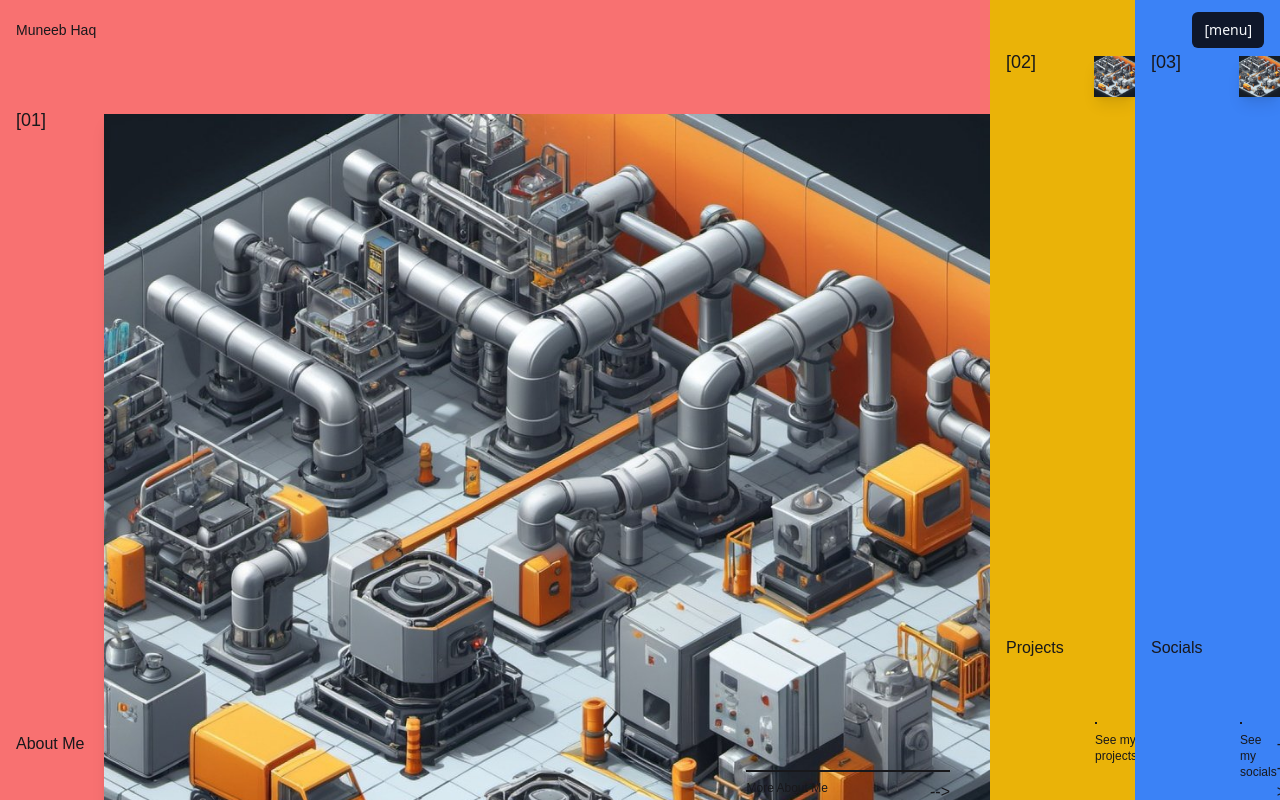
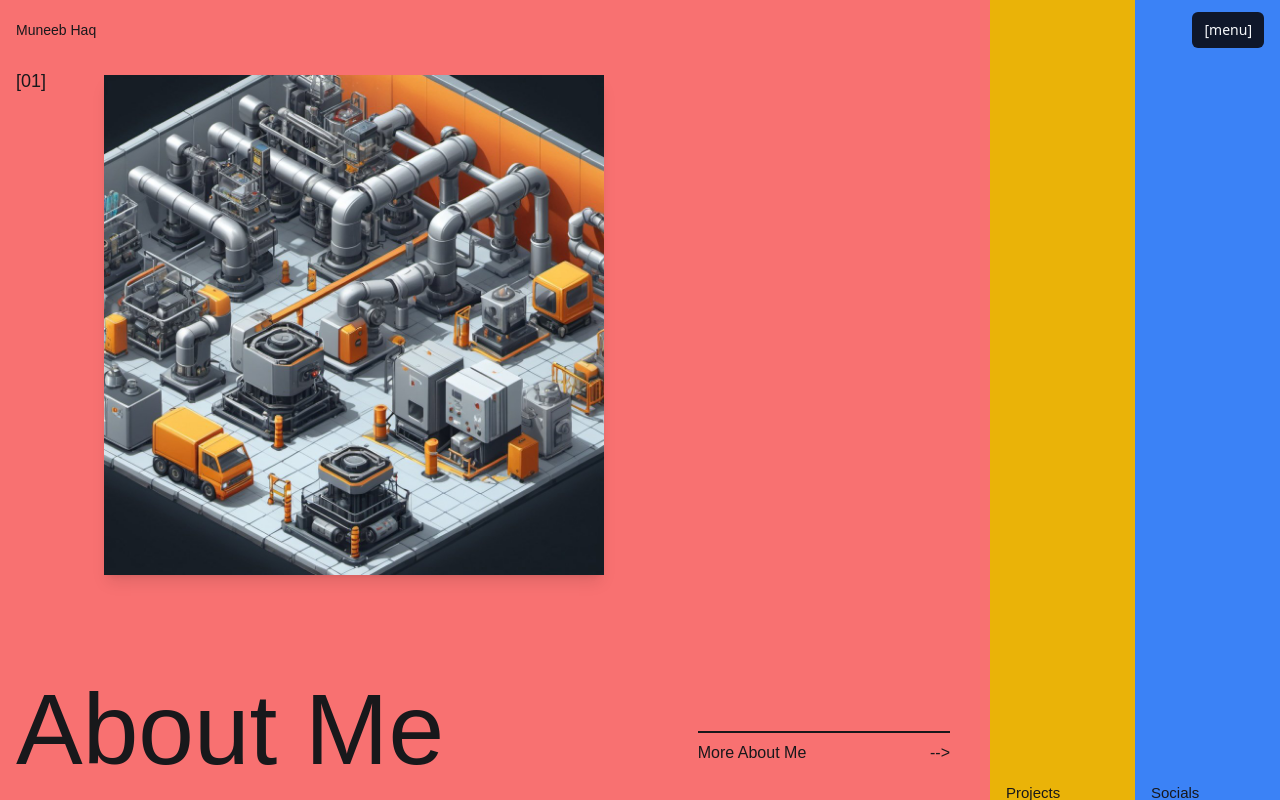
Before and after one commit to muh5329/Monkey-Factory, a Next.js app: page / in a window 1280 px wide. Shown: the top 800 px of the page. Built offline with nearby package versions, Linux system fonts and the light colour scheme.

Commit message:
Sliding locked page animations with resizing subtitle

```diff
--- a/src/app/page.tsx
+++ b/src/app/page.tsx
@@ -4,16 +4,28 @@ import Image from 'next/image'
 import gsap from "gsap";
 import { useGSAP } from "@gsap/react";
 import { useRef, useState } from "react";
+
 interface SlidingPage {
   pageNumber: string;
   optionalName?: string;
   mainImage: string;
   pageSubtitle: string;
   linkTitle: string;
+  selected: boolean;
 }
 
 
 const SlidingPage = (props: SlidingPage) => {
+  const subtitleRef = useRef(null);
+  useGSAP(() => {
+
+    if (props.selected) {
+      gsap.to(subtitleRef.current, { fontSize: '100px' });
+    } else {
+      gsap.to(subtitleRef.current, { fontSize: '15px' });
+    }
+  }, [props.selected]);
+
   return (
     <div className="flex flex-col justify-between h-dvh">
       <div className="">
@@ -21,6 +33,7 @@ const SlidingPage = (props: SlidingPage) => {
           {props.optionalName}
         </div>
       </div>
+      {props.selected &&
 
         <div className="flex pt-1 h-[75%]">
           <div className="w-10 pt-4 pl-4  text-lg">
@@ -32,11 +45,9 @@ const SlidingPage = (props: SlidingPage) => {
             <div className="shadow-lg ">
               <Image
                 src={props.mainImage}
-              width="0"
-              alt=''
-              height="0"
-              sizes="100vw"
-              style={{ width: '100%', height: '100%' }}
+                width={500}
+                height={500}
+                alt="Picture of the author"
               />
             </div>
 
@@ -45,23 +56,25 @@ const SlidingPage = (props: SlidingPage) => {
 
         </div>
 
+      }
       <div className="flex justify-between pl-4 ">
 
-        <div className="w-[75%] ">
+        <div className="w-[60%] align-text-top text-[15px] " ref={subtitleRef}>
           {props.pageSubtitle}
         </div>
 
-        <div className="pr-10 grid grid-rows-2 grid-cols-1 gap-1 w-[25%] ">
-          <div className=''></div>
+        {props.selected &&
+          <div className="pr-10 grid grid-rows-2 grid-cols-1 gap-1 w-[30%] ">
+            <div />
 
             <div className=''>
               {/* line of full width */}
-            <div className="border border-zinc-900  " />
+              <div className="border border-zinc-900 " />
 
               {/* subtitle */}
               <div className="flex justify-between pt-2 ">
 
-              <div className=" text-xs ">
+                <div className=" text-m ">
                   {props.linkTitle}
                 </div>
 
@@ -74,6 +87,8 @@ const SlidingPage = (props: SlidingPage) => {
             </div>
 
           </div>
+
+        }
 
       </div>
     </div >
@@ -91,22 +106,29 @@ export default function HomePage() {
 
   const { contextSafe } = useGSAP();
 
-
   const slidingPageOnClick = contextSafe((ref: any) => {
     setSelectedPage(ref)
     for (let page of pages) {
       if (page == ref) {
         gsap.to(page.current, { width: '100%' })
       } else {
-        gsap.to(page.current, { width: 150 })
+        gsap.to(page.current, { width: 160 })
       }
     }
 
   });
 
 
+  const isSelected = (ref: any) => {
+    return ref.current && selectedPage.current && ref.current == selectedPage.current;
+  }
+  const isSelectedDefaultRender = (ref: any) => {
+    return ref.current == selectedPage.current;
+  }
+
+
   return (
-    <main className='flex flex-row w-[100%]'>
+    <main className='flex flex-row w-[100%] overflow-hidden'>
 
       <div ref={aboutRef} onClick={() => slidingPageOnClick(aboutRef)} className="w-[80%] bg-red-400 pt-1 text-zinc-900 font-medium font-scopeone z-0 h-dvh">
         <SlidingPage
@@ -115,6 +137,7 @@ export default function HomePage() {
           mainImage="/rooms/room_1.jpg"
           pageSubtitle="About Me"
           linkTitle="More About Me"
+          selected={isSelectedDefaultRender(aboutRef)}
         />
       </div>
 
@@ -124,6 +147,7 @@ export default function HomePage() {
           mainImage="/rooms/room_1.jpg"
           pageSubtitle="Projects"
           linkTitle="See my projects"
+          selected={isSelected(projectsRef)}
         />
       </div>
 
@@ -134,6 +158,7 @@ export default function HomePage() {
           mainImage="/rooms/room_1.jpg"
           pageSubtitle="Socials"
           linkTitle="See my socials"
+          selected={isSelected(socialsRef)}
         />
       </div>
 
```
Lines whose indentation alone changed are shown as unchanged.
